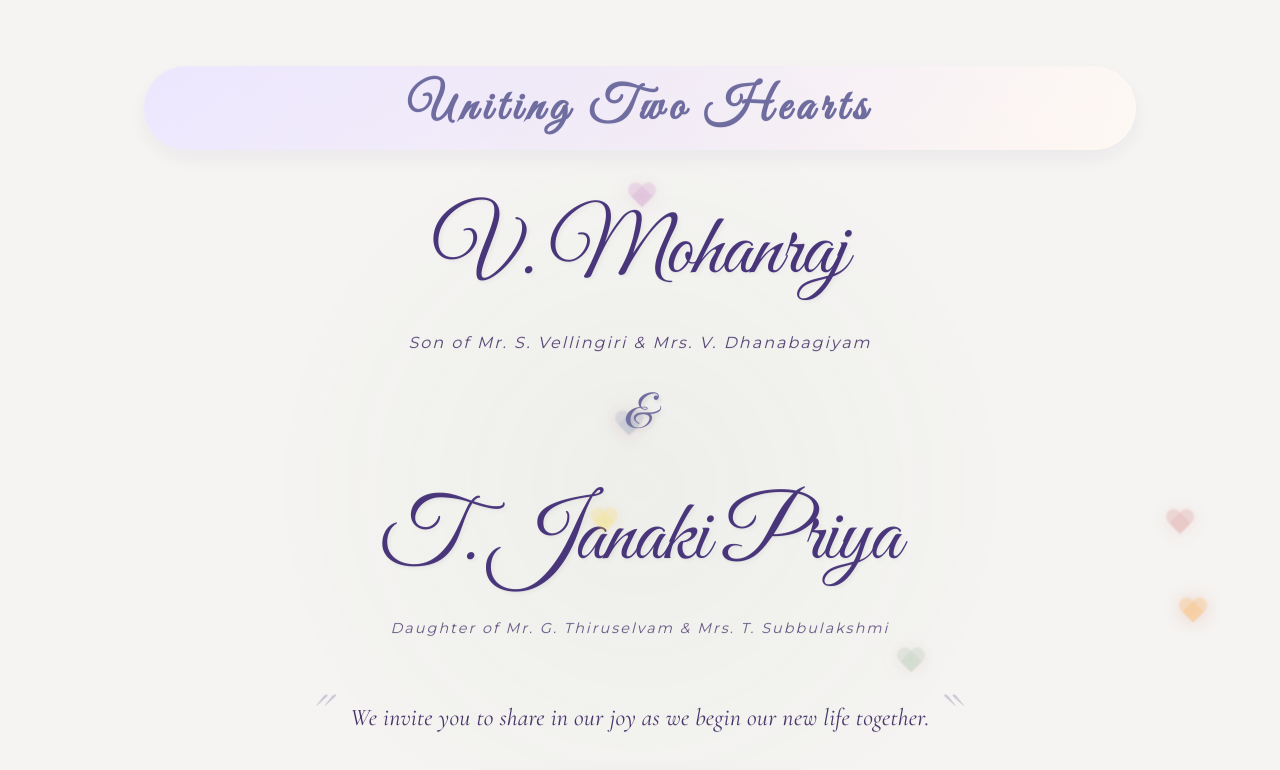
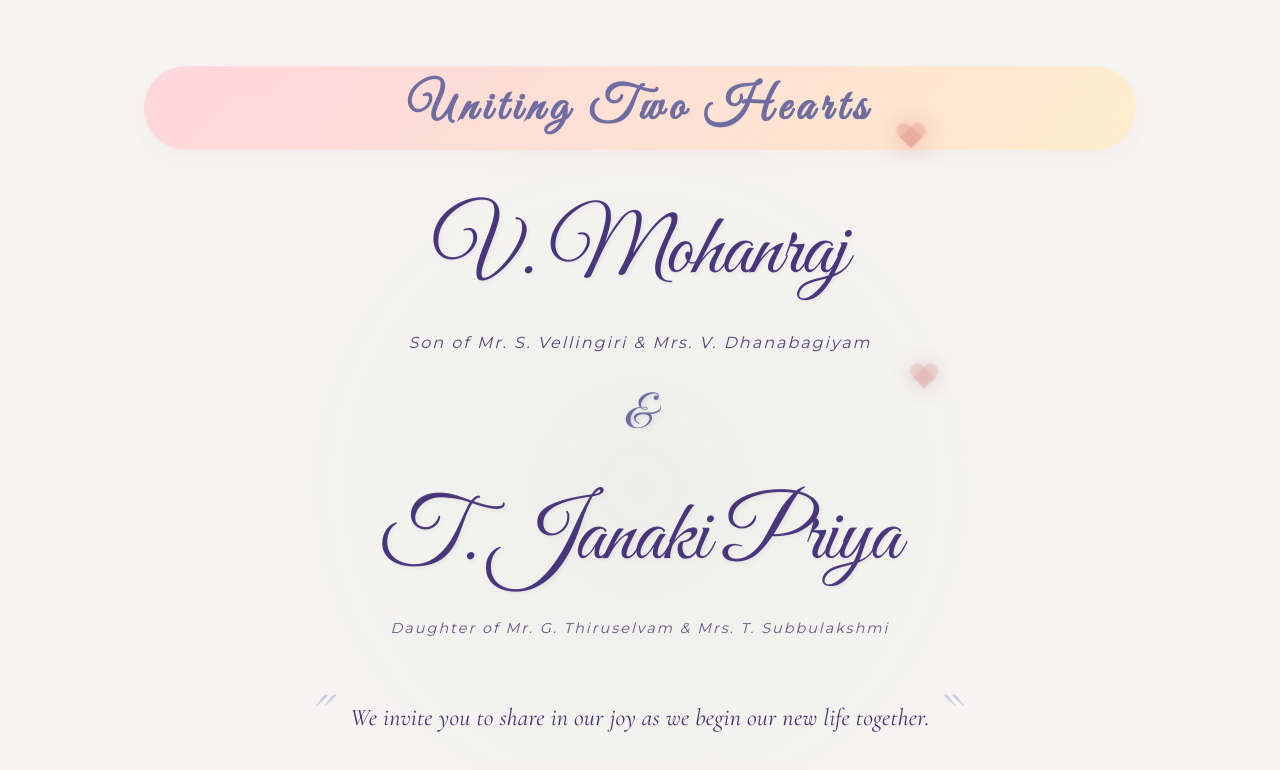
Before and after one commit to Mohanraj-VD/MJ, a React (Vite) app: page / in a window 1280 px wide. Both pictures are taken after a click on the button "VIEW DETAILS". Shown: the top 770 px of the page. Built offline with nearby package versions, Linux system fonts and the light colour scheme; a web font is replaced by a local one.

Commit message:
style changes

```diff
--- a/src/components/Details.jsx
+++ b/src/components/Details.jsx
@@ -92,7 +92,7 @@ function Details() {
                                 </Typography>
                                 <Box sx={{ width: '30px', height: '2px', bgcolor: 'var(--primary-color)', opacity: 0.2, mx: 'auto', my: 2 }} />
                                 <Typography sx={{ fontFamily: "'Montserrat', sans-serif", fontSize: "0.9rem", color: "#666", mb: 3, textTransform: "uppercase", letterSpacing: 2 }}>
-                                    6:00 PM Onwards
+                                    5:00 PM Onwards
                                 </Typography>
                                 <Typography sx={{ fontFamily: "'Cormorant Garamond', serif", fontSize: "1.3rem", color: "var(--text-color)", fontStyle: "italic", lineHeight: 1.6 }}>
                                     Join us for an evening of warmth, laughter, and a delightful feast as we celebrate our new beginning together with family and friends.
--- a/src/components/FloatingOrbs.jsx
+++ b/src/components/FloatingOrbs.jsx
@@ -1,26 +1,23 @@
-import React, { useEffect } from 'react';
+import React from 'react';
 
 const FloatingOrbs = () => {
+    // Use only a mild red for all hearts
     const colors = [
-        'rgba(200,80,80,0.45)',
-        'rgba(255,140,0,0.35)',
-        'rgba(255,215,0,0.35)',
-        'rgba(121,163,125,0.35)',
-        'rgba(118,140,176,0.35)',
-        'rgba(171,57,171,0.35)'
+        'rgba(200,80,80,0.35)'
     ];
 
     const random = (min, max) => Math.random() * (max - min) + min;
 
-    const orbs = Array.from({ length: 30 }).map((_, i) => {
+    // Reduced total orbs to 12 to make background calmer
+    const orbs = Array.from({ length: 12 }).map((_, i) => {
         // Make the first orb centered and prominent
         if (i === 0) {
             const color = colors[0];
             const style = {
                 left: '50%',
-                top: '68%', // moved lower so it sits between the two cards
-                transform: `translate(-50%, -50%) scale(1.6)`,
-                animationDuration: `${Math.floor(random(6, 12))}s`,
+                top: '68%',
+                transform: `translate(-50%, -50%) scale(1.3)`,
+                animationDuration: `${Math.floor(random(4, 8))}s`,
                 ['--orb-color']: color,
                 zIndex: 2,
                 pointerEvents: 'none'
@@ -30,9 +27,9 @@ const FloatingOrbs = () => {
 
         const left = `${Math.floor(random(2, 95))}%`;
         const top = `${Math.floor(random(2, 92))}%`;
-        const color = colors[i % colors.length];
-        const duration = `${Math.floor(random(12, 28))}s`;
-        const scale = random(0.6, 1.4);
+        const color = colors[0];
+        const duration = `${Math.floor(random(8, 16))}s`;
+        const scale = random(0.6, 1.05);
 
         const style = {
             left,
--- a/src/components/Footer.jsx
+++ b/src/components/Footer.jsx
@@ -2,11 +2,11 @@ import { motion } from "framer-motion";
 import Heart from "./Heart";
 import { Typography, Box } from "@mui/material";
 
-// A component for floating background hearts
+// A component for floating background hearts (mild red only, reduced count)
 const FloatingBackgroundHeart = ({ size, position, duration, delay }) => (
     <motion.div
-        initial={{ opacity: 0, y: 50, scale: 0.5 }}
-        whileInView={{ opacity: [0, 0.15, 0], y: -100, scale: 1 }}
+        initial={{ opacity: 0, y: 50, scale: 0.6 }}
+        whileInView={{ opacity: [0, 0.12, 0], y: -100, scale: 1 }}
         viewport={{ once: false }}
         transition={{
             duration: duration,
@@ -17,7 +17,7 @@ const FloatingBackgroundHeart = ({ size, position, duration, delay }) => (
         }}
         style={{
             position: 'absolute',
-            color: 'var(--primary-color)',
+            color: 'rgba(200,80,80,0.5)', /* mild red */
             fontSize: size,
             zIndex: 0,
             pointerEvents: 'none',
@@ -43,13 +43,10 @@ function Footer() {
             boxShadow: 'none'
         }}>
 
-            {/* Floating Background Hearts */}
-            <FloatingBackgroundHeart size="2rem" position={{ left: "10%", bottom: "20%" }} duration={6} delay={0} />
-            <FloatingBackgroundHeart size="3rem" position={{ left: "25%", bottom: "10%" }} duration={8} delay={1} />
-            <FloatingBackgroundHeart size="1.5rem" position={{ left: "40%", bottom: "30%" }} duration={5} delay={2.5} />
-            <FloatingBackgroundHeart size="2.5rem" position={{ right: "30%", bottom: "15%" }} duration={7} delay={0.5} />
-            <FloatingBackgroundHeart size="4rem" position={{ right: "15%", bottom: "5%" }} duration={9} delay={1.5} />
-            <FloatingBackgroundHeart size="1.8rem" position={{ right: "5%", bottom: "25%" }} duration={6.5} delay={3} />
+            {/* Floating Background Hearts (reduced and mild red only) */}
+            <FloatingBackgroundHeart size="2rem" position={{ left: "12%", bottom: "22%" }} duration={6} delay={0} />
+            <FloatingBackgroundHeart size="3rem" position={{ left: "28%", bottom: "12%" }} duration={8} delay={1} />
+            <FloatingBackgroundHeart size="1.5rem" position={{ right: "22%", bottom: "18%" }} duration={5} delay={2.5} />
 
             <Box sx={{
                 position: 'relative',
--- a/src/components/Venue.jsx
+++ b/src/components/Venue.jsx
@@ -12,7 +12,7 @@ function Venue() {
                 transition={{ duration: 0.8 }}
             >
                 <Typography variant="h2" sx={{
-                    fontFamily: "'Pinyon Script', cursive",
+                    fontFamily: "'Montserrat', sans-serif",
                     color: "var(--primary-color)",
                     fontSize: { xs: "3rem", md: "4.5rem" },
                     mb: 2,
--- a/src/index.css
+++ b/src/index.css
@@ -152,9 +152,11 @@ section {
   padding: 12px 36px;
   border: none; /* removed visible border as requested */
   border-radius: 50px;
-  background: linear-gradient(135deg, rgba(236,230,255,0.95) 0%, rgba(255,249,242,0.95) 100%);
+  /* Slightly darker pastel gradient (soft rose → warm cream) */
+  background: linear-gradient(135deg, #ffd7dd 0%, #ffeecd 100%);
   backdrop-filter: blur(6px);
-  box-shadow: 0 8px 24px rgba(72, 53, 122, 0.06);
+  /* Slightly stronger but still soft shadow for better contrast */
+  box-shadow: 0 8px 22px rgba(200, 120, 130, 0.06);
   position: relative;
 }
 
@@ -162,7 +164,8 @@ section {
   content: '';
   position: absolute;
   inset: 0;
-  background: linear-gradient(45deg, transparent, rgba(180,165,220,0.06), transparent);
+  /* Slightly more visible pastel sheen to match darker base */
+  background: linear-gradient(45deg, transparent, rgba(255,200,210,0.07), transparent);
   z-index: -1;
   border-radius: 50px;
 }
@@ -588,16 +591,9 @@ footer {
   top: 50%;
   width: 60px;
   height: 1px;
-  background: var(--accent-color);
-  opacity: 0.4;
-}
-
-.couple-names::before {
-  left: -80px;
-}
-
-.couple-names::after {
-  right: -80px;
+  /* Slightly deeper pastel for uniting-heart decoration */
+  background: linear-gradient(90deg, rgba(255,170,180,0.95), rgba(255,230,200,0.95));
+  opacity: 0.85;
 }
 
 .footer-message {
@@ -613,7 +609,8 @@ footer {
 .footer-divider {
   width: 100px;
   height: 2px;
-  background: linear-gradient(90deg, transparent, var(--accent-color), transparent);
+  /* Slightly deeper pastel footer divider */
+  background: linear-gradient(90deg, transparent, rgba(255,170,180,0.95), transparent);
   margin: 30px auto;
   opacity: 0.4;
 }
```
